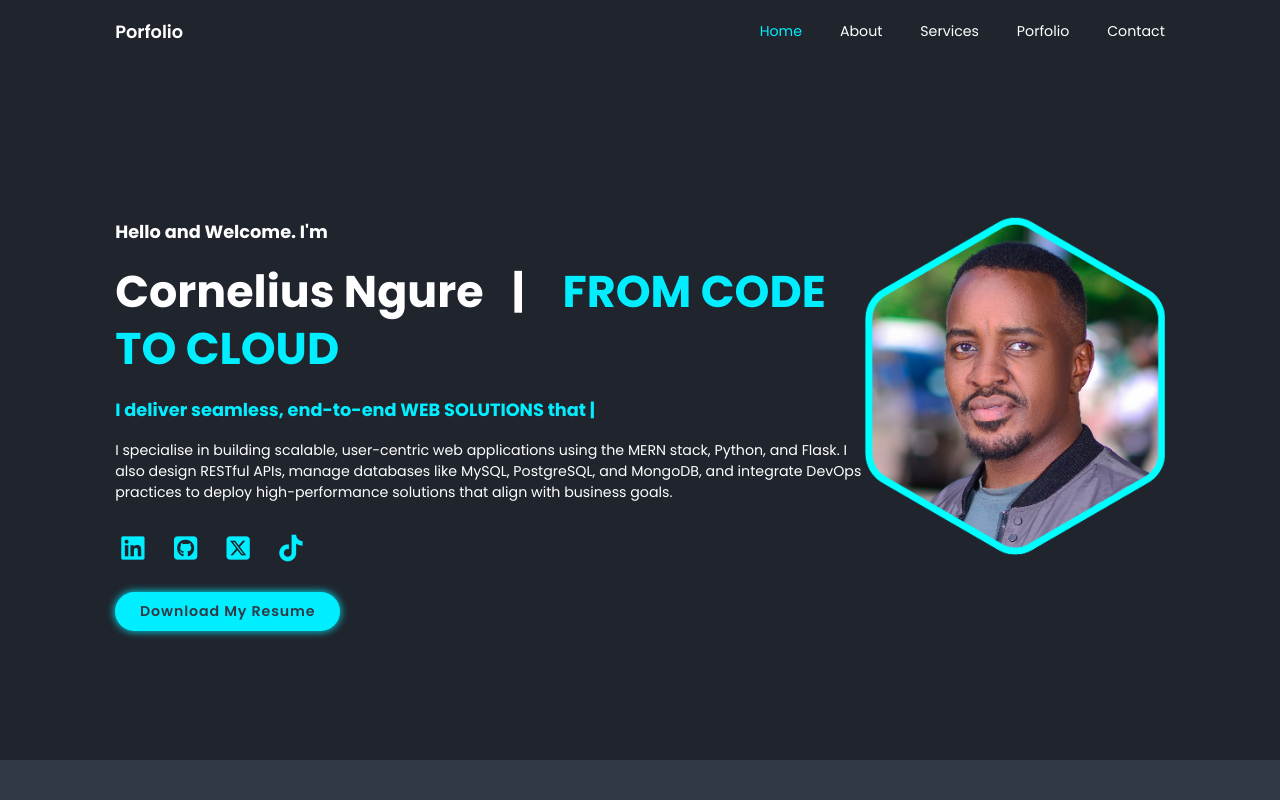
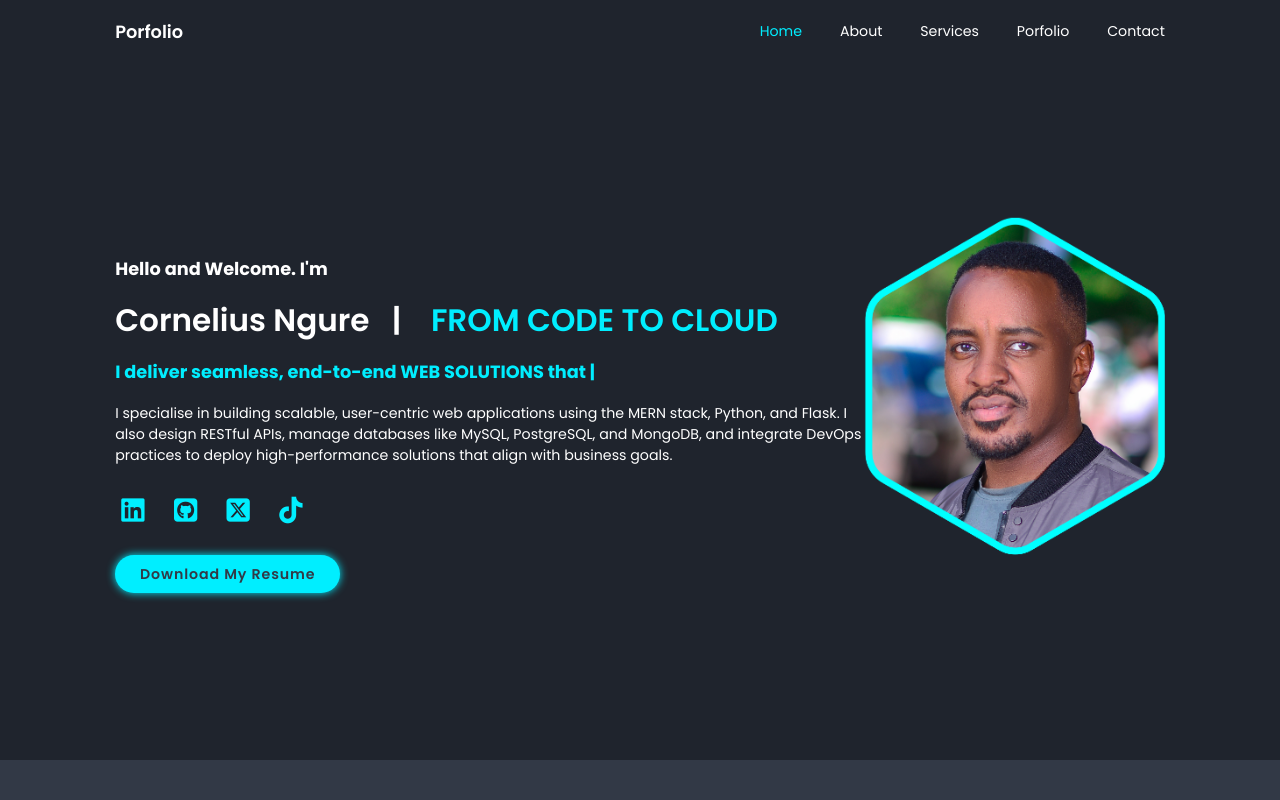
Before and after one commit to CorneliusNgure/corneliusngure.github.io, a plain HTML site: page index.html in a window 1280 px wide. Shown: the top 800 px of the page. Drawn offline with nearby package versions, Linux system fonts and the light colour scheme.

Commit message:
Modified the font-size of the hero section

```diff
--- a/css/style.css
+++ b/css/style.css
@@ -112,8 +112,8 @@ section {
 }
 
 .home-content h1 {
-    font-size: 5rem;
-    font-weight: 700;
+    font-size: 3.5rem;
+    font-weight: 600;
     line-height: 1.3;
 }
 
```
